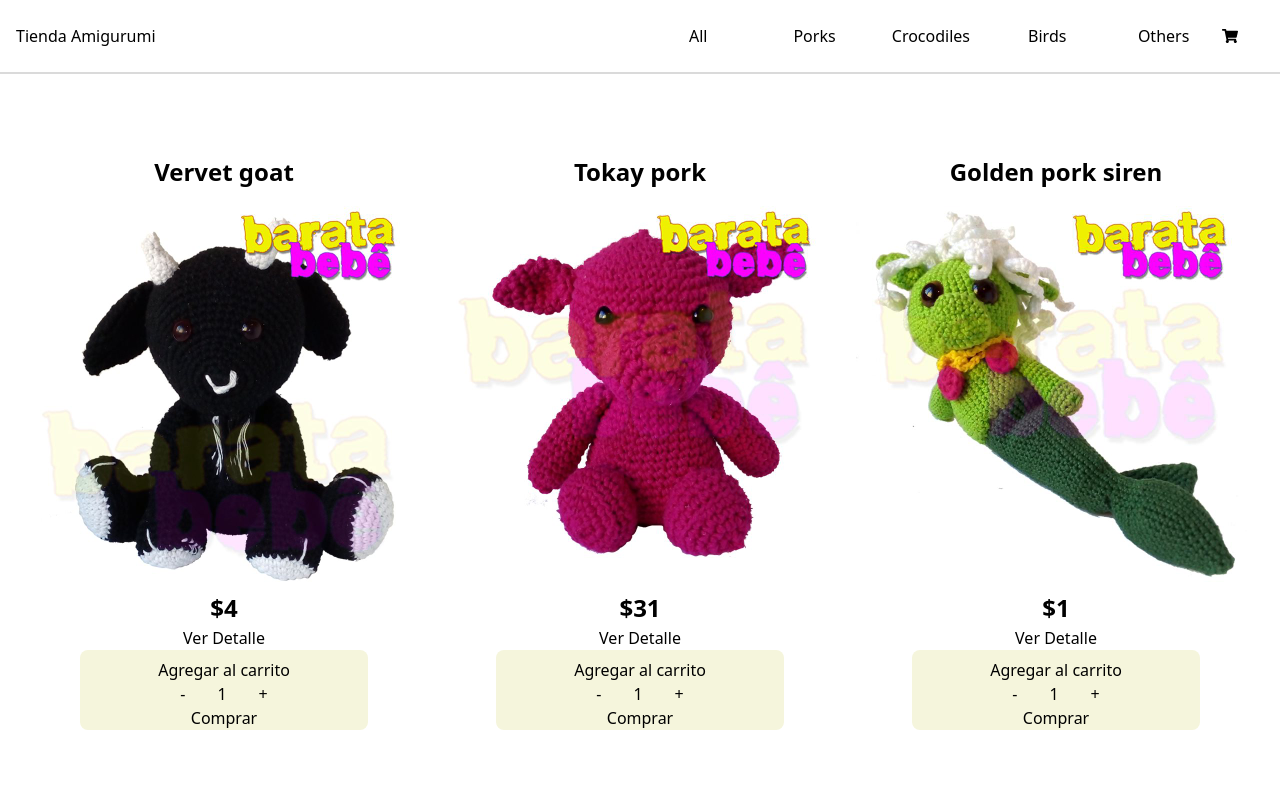
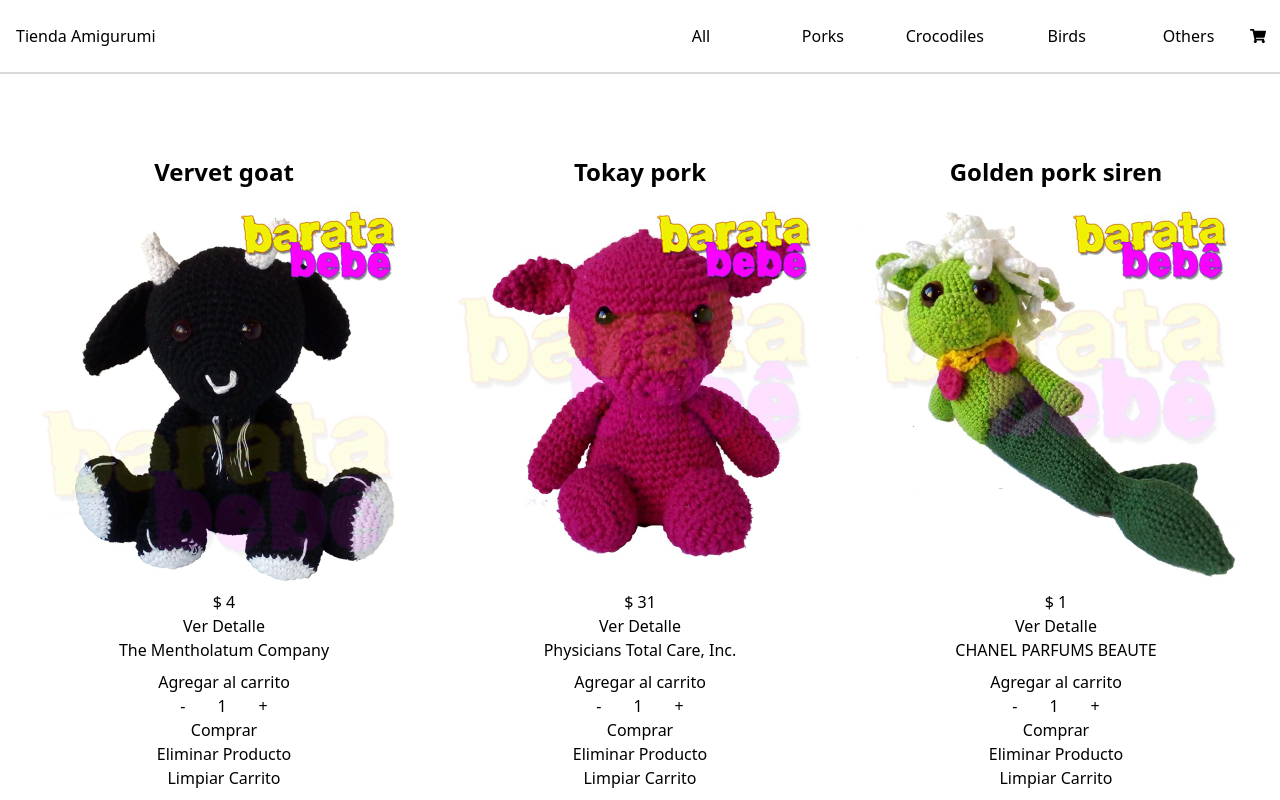
Before and after one commit to fernandoarmonellifiedler/AmigurumiStore-Armonelli, a React (Create React App) app: page / in a window 1280 px wide. Shown: the top 800 px of the page. Built offline with nearby package versions, Linux system fonts and the light colour scheme.

Commit message:
add context to items, products checker to add, remove and clear

```diff
--- a/src/App.css
+++ b/src/App.css
@@ -47,6 +47,11 @@
     display: flex;
     align-items: center;
     justify-content: center;
+}
+
+.cartWidget {
+    width: 3rem;
+    margin: auto;
 }
 
 /* === Main === */
@@ -134,7 +139,7 @@
 }
 
 .CartContainer {
-    width: 30rem;
+    padding-left: 2rem;
     margin: auto;
 }
 
--- a/src/App.js
+++ b/src/App.js
@@ -4,11 +4,13 @@ import ItemListContainer from "./components/ItemListContainer"
 import ItemDetailContainer from "./components/ItemDetailContainer"
 import CartContainer from "./components/CartContainer"
 import { BrowserRouter, Routes, Route } from "react-router-dom"
+import {CartContextProvider} from "./context/CartContext"
 
 function App() {
     return (
         <BrowserRouter>
             <main className="App">
+                <CartContextProvider>
                     <header className="App-header">
                         <NavBar />
                     </header>
@@ -25,6 +27,7 @@ function App() {
                     <footer className="footer">
                         Tienda Amigurumi by Fernando Armonelli Fiedler
                     </footer>
+                </CartContextProvider>
             </main>
         </BrowserRouter>
     );
--- a/src/components/CartContainer/index.js
+++ b/src/components/CartContainer/index.js
@@ -1,8 +1,22 @@
+import { useContext } from "react"
+import ItemList from "../ItemList"
+
+import CartContext from "../../context/CartContext"
 
 export default function CartContainer() {
+  const { cart, clearCart } = useContext(CartContext)
+
+  /* Call methods imported from Context with handlers */
+  function handleOnClear() {
+    clearCart()
+}
+
   return (
     <div className="CartContainer">
-        <h1 className="CartContainerText">Aqui veras tus productos seleccionados</h1>
+        <h1 className="CartContainerText">{`Tu carrito de compras:`}</h1>
+        <button onClick={() => handleOnClear()} >Limpiar Carrito</button>
+
+        <ItemList items={cart} />
     </div>
   )
 }
--- a/src/components/CartWidget/index.js
+++ b/src/components/CartWidget/index.js
@@ -1,10 +1,16 @@
+import { useContext } from "react"
 import { NavLink } from "react-router-dom"
-import { FaShoppingCart } from "react-icons/fa";
+import { FaShoppingCart } from "react-icons/fa"
+
+import CartContext from "../../context/CartContext"
 
 export default function CartWidget() {
+    const { cart } = useContext(CartContext)
+
     return (
-        <NavLink  to="/Cart">
+        <>
             <FaShoppingCart />
-        </NavLink>
+            {/* <span>{cart.length}</span> */}
+        </>
     )
 }
--- a/src/components/Item/index.js
+++ b/src/components/Item/index.js
@@ -1,13 +1,12 @@
-import { Link } from "react-router-dom"
 import { useState } from 'react'
 import ItemCount from "../ItemCount"
+import { Link } from "react-router-dom"
 
 export default function Item({ item }) {
     const [ addedToCart, setAddedToCart ] = useState(false)
 
     function handleOnAdd(quantityToAdd) {
         setAddedToCart(true)
-        console.log(quantityToAdd.target.value)
     }
 
     return (
--- a/src/components/ItemCount/index.js
+++ b/src/components/ItemCount/index.js
@@ -1,10 +1,24 @@
-import { useState } from 'react'
+import { useState, useEffect, useContext } from 'react'
+import CartContext from '../../context/CartContext'
 
-export default function ItemCount({stock, initial, onAdd}) {
+export default function ItemCount({ stock, initial, onAdd, itemId }) {
     const [cantidad, setCantidad] = useState(initial)
     const [alertMessage, setAlertMessage] = useState("")
+    const { cart, isInCart } = useContext(CartContext)
 
-    function handleSuma () {
+    /* useEffect to update counter if item is already in cart */
+    useEffect(() => {
+        if (isInCart(itemId)) {
+            let itemInCart = cart.find((cartItem) => {
+                return cartItem.id === itemId
+            })
+            /* Updates initial value to actual quantity if cart changes*/
+            setCantidad(itemInCart.quantity)
+        }
+    },[cart])
+
+    function handleSuma() {
+        /* State to display a message below */
         setAlertMessage("");
 
         if (stock > 0) {
@@ -18,7 +32,7 @@ export default function ItemCount({stock, initial, onAdd}) {
         }
     }
 
-    function handleResta () {
+    function handleResta() {
         setAlertMessage("");
 
         if (cantidad > initial) {
@@ -37,7 +51,7 @@ export default function ItemCount({stock, initial, onAdd}) {
                 <button onClick={handleSuma}> + </button>
             </div>
 
-            <button onClick={onAdd} value={cantidad} >Comprar</button>
+            <button onClick={() => onAdd(cantidad)} >Comprar</button>
 
             <div className='ItemCount-message'>
                 <span>{alertMessage}</span>
--- a/src/components/ItemDetail/index.js
+++ b/src/components/ItemDetail/index.js
@@ -1,26 +1,51 @@
-import { useState } from 'react'
+import { useState, useContext } from 'react'
 import ItemCount from "../ItemCount"
 import { Link } from "react-router-dom"
+import CartContext from '../../context/CartContext'
 
-export default function ItemDetail({ item }) {
-    const [ addedToCart, setAddedToCart ] = useState(false)
+export default function ItemDetail({ item, size }) {
+    /* Checks if "Comprar" button was clicked */
+    const [addedToCart, setAddedToCart] = useState(false)
+    const { addItem, removeItem, clearCart } = useContext(CartContext)
 
+    /* Call methods imported from Context with handlers */
     function handleOnAdd(quantityToAdd) {
         setAddedToCart(true)
-        console.log(quantityToAdd.target.value)
+        addItem(item, quantityToAdd)
+    }
+
+    function handleOnRemove(itemId) {
+        setAddedToCart(false)
+        removeItem(itemId)
+    }
+
+    function handleOnClear() {
+        setAddedToCart(false)
+        clearCart()
     }
 
     return (
-        <div id={item.id} className="ItemDetailCard">
+        <div id={item.id} className={size === "sm" ? "ItemCard" : "ItemDetailCard"}>
             <h1>{item.name}</h1>
-            <img src={item.img} alt={item.name} />
-            <p>{item.description}</p>
+
+            <Link to={"/item/" + item.id}>
+                <img src={item.img} alt={item.name} />
+            </Link>
             <p>$ {item.price}</p>
 
-            { addedToCart
-            ? <Link to="/cart">Ir a carrito</Link>
-            : <ItemCount initial={item.initial_amount} stock={item.available_stock} onAdd={handleOnAdd} />
+            {size === "sm" && <>
+                <Link to={"/item/" + item.id} >Ver Detalle</Link>
+                <p>{item.description}</p>
+            </>}
+
+
+            {addedToCart
+                ? <Link to="/cart">Ir a carrito</Link>
+                : <ItemCount initial={item.initial_amount} stock={item.available_stock} onAdd={handleOnAdd} itemId={item.id} />
             }
+
+            <button onClick={() => handleOnRemove(item.id)} >Eliminar Producto</button>
+            <button onClick={() => handleOnClear()} >Limpiar Carrito</button>
 
         </div>
     )
--- a/src/components/ItemList/index.js
+++ b/src/components/ItemList/index.js
@@ -1,11 +1,12 @@
 import Item from "../Item"
+import ItemDetail from "../ItemDetail"
 
 export default function ItemList({ items }) {
     return (
         <div className="ItemList">
             {items.map((item) => {
                 return (
-                    <Item key={item.id} item={item} />
+                    <ItemDetail key={item.id} item={item} size={"sm"} />
                 )
             })
             }
--- a/src/components/NavBar/index.js
+++ b/src/components/NavBar/index.js
@@ -14,7 +14,7 @@ export default function NavBar() {
                 <NavLink className="nav-item" to="/category/crocodiles">Crocodiles</NavLink>
                 <NavLink className="nav-item" to="/category/birds">Birds</NavLink>
                 <NavLink className="nav-item" to="/category/others">Others</NavLink>
-                <NavLink to="/cart" className="w-24 m-auto">
+                <NavLink to="/cart" className="w-12 m-auto flex justify-between items-center">
                     <CartWidget />
                 </NavLink>
             </ul>
--- /dev/null
+++ b/src/context/CartContext/index.js
@@ -0,0 +1,56 @@
+import { useState, useEffect, createContext } from 'react';
+
+const CartContext = createContext();
+
+export function CartContextProvider({ children }) {
+    const [cart, setCart] = useState([]);
+
+    /* To test: logs cart if cart changes */
+    useEffect(() => {
+        console.log(cart);
+    }, [cart])
+
+    // Add products
+    function addItem(item, quantity) {
+        if (isInCart(item.id)) {
+            setCart(cart.map((cartItem) => {
+                if ( cartItem.id === item.id) {
+                    return  {...cartItem, quantity}
+                } else {
+                    return {...cartItem}
+                }
+            }))
+        } else {
+            setCart([...cart, { ...item,  quantity}]);
+        }
+    }
+
+    // Remove one product
+    function removeItem(itemId) {
+        setCart(cart.filter((cartItem) => {
+            return cartItem.id !== itemId
+        }))
+    }
+
+    // Remove all products
+    function clearCart() {
+        setCart([])
+    }
+
+    //Check if the product is in the cart
+    function isInCart(id) {
+        return cart.some((cartItem) => {
+            return cartItem.id === id
+        })
+    }
+
+    return (
+        <CartContext.Provider
+            value={{ cart, addItem, removeItem, clearCart, isInCart }}
+        >
+            {children}
+        </CartContext.Provider>
+    );
+}
+
+export default CartContext;
```
Lines whose indentation alone changed are shown as unchanged.
